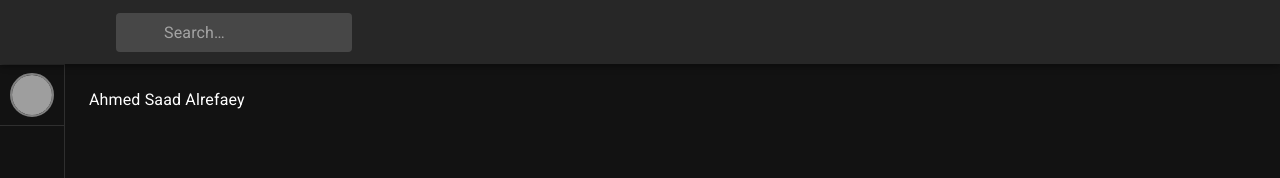
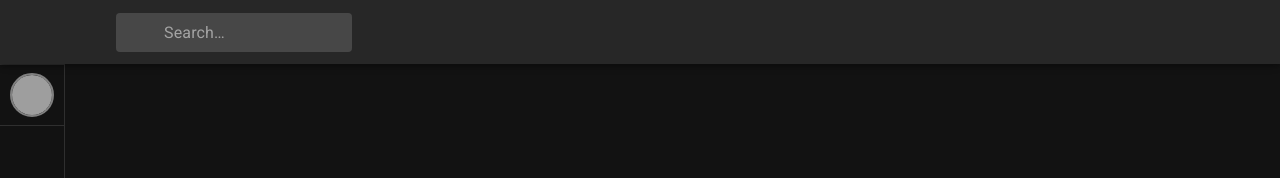
Before and after one commit to AhmedSaadRF/Admin-Dashboard, a React (Vite) app: page / in a window 1280 px wide. Shown: the top 178 px of the page. Built offline with nearby package versions, Linux system fonts and the light colour scheme; grey boxes are pictures that could not be loaded; some icons are missing.

Commit message:
Upload Project

```diff
--- a/src/App.jsx
+++ b/src/App.jsx
@@ -6,6 +6,7 @@ import TopBar from "./Components/TopBar";
 import SideBar from "./Components/SideBar";
 import { createTheme, styled, ThemeProvider } from "@mui/material/styles";
 import { getDesignTokens } from "./theme";
+import { Outlet } from "react-router-dom";
 
 const DrawerHeader = styled("div")(({ theme }) => ({
   display: "flex",
@@ -35,6 +36,8 @@ export default function MiniDrawer() {
 
   const theme = React.useMemo(() => createTheme(getDesignTokens(mode)), [mode]);
 
+
+
   return (
     <ThemeProvider theme={theme}>
       <Box sx={{ display: "flex" }}>
@@ -47,7 +50,8 @@ export default function MiniDrawer() {
         <SideBar open={open} handleDrawerClose={handleDrawerClose} />
         <Box component="main" sx={{ flexGrow: 1, p: 3 }}>
           <DrawerHeader />
-          <Typography sx={{ marginBottom: 2 }}>Ahmed Saad Alrefaey</Typography>
+          <Outlet />
+
         </Box>
       </Box>
     </ThemeProvider>
```
